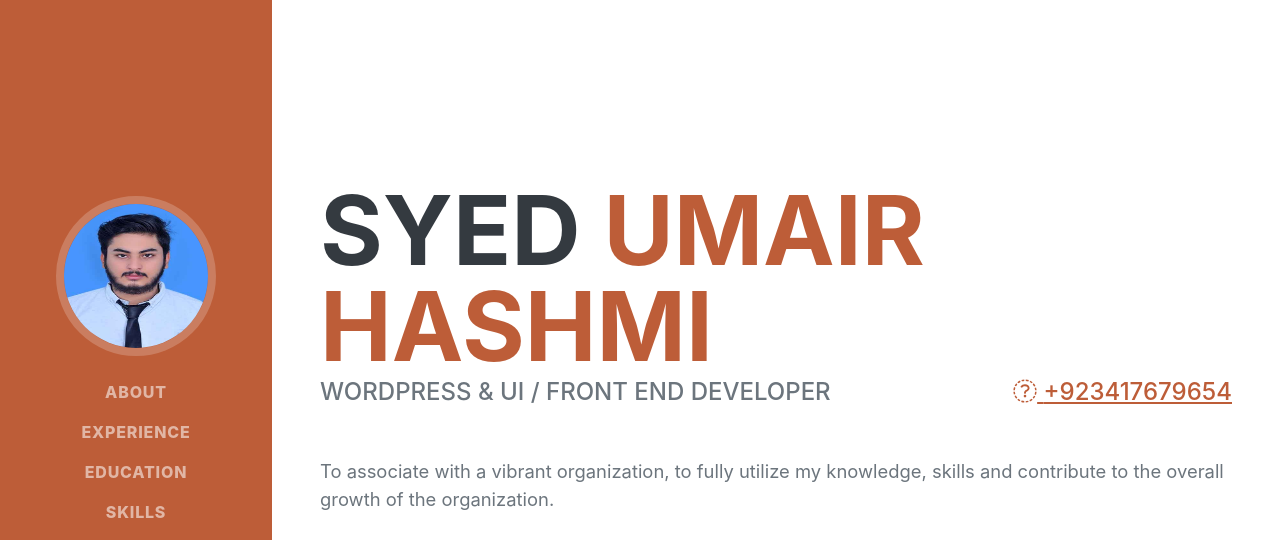
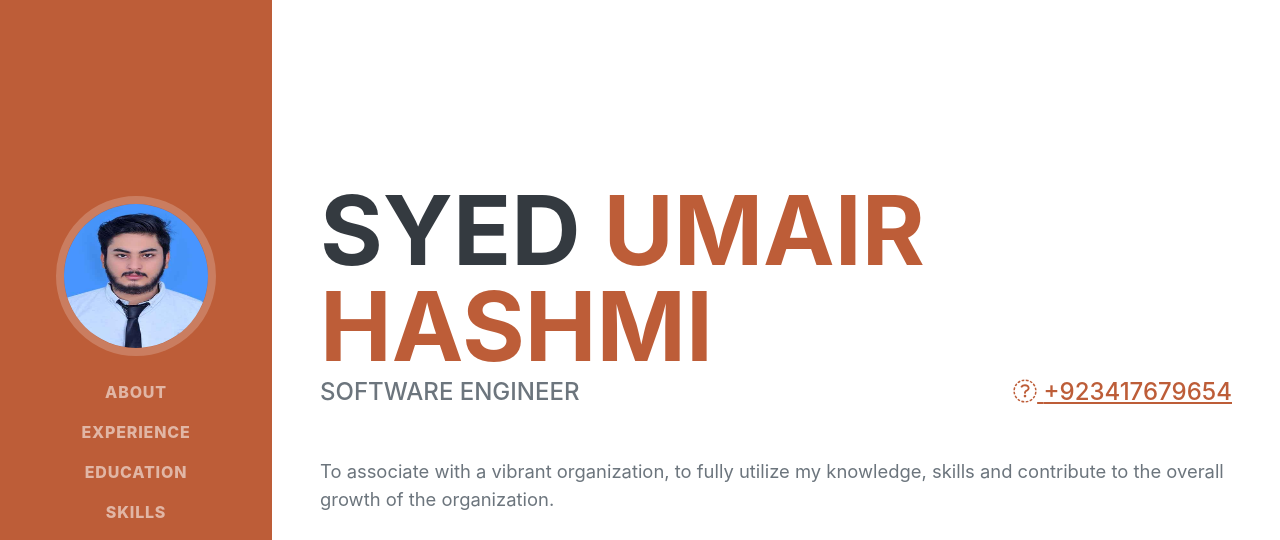
Before and after one commit to umairhashmi1994/Portfolio, a plain HTML site: page index.html in a window 1280 px wide. Shown: the top 540 px of the page. Drawn offline with nearby package versions, Linux system fonts and the light colour scheme; a web font is replaced by a local one.

Commit message:
Update index.html

```diff
--- a/index.html
+++ b/index.html
@@ -44,7 +44,7 @@
                         <span class="text-primary">Umair Hashmi</span>
                     </h1>
                     <div class="subheading mb-5">
-                       WordPress & UI / Front End Developer
+                       Software Engineer
                         <a class="customPhone" href="tel:+923417679654"><i class="fa-sharp fa-solid fa-phone"></i> <span>+923417679654</span></a>
                     </div>
                     <p class="lead mb-5">To associate with a vibrant organization, to fully utilize my knowledge, skills and contribute to the overall growth of the organization.</p>
```
